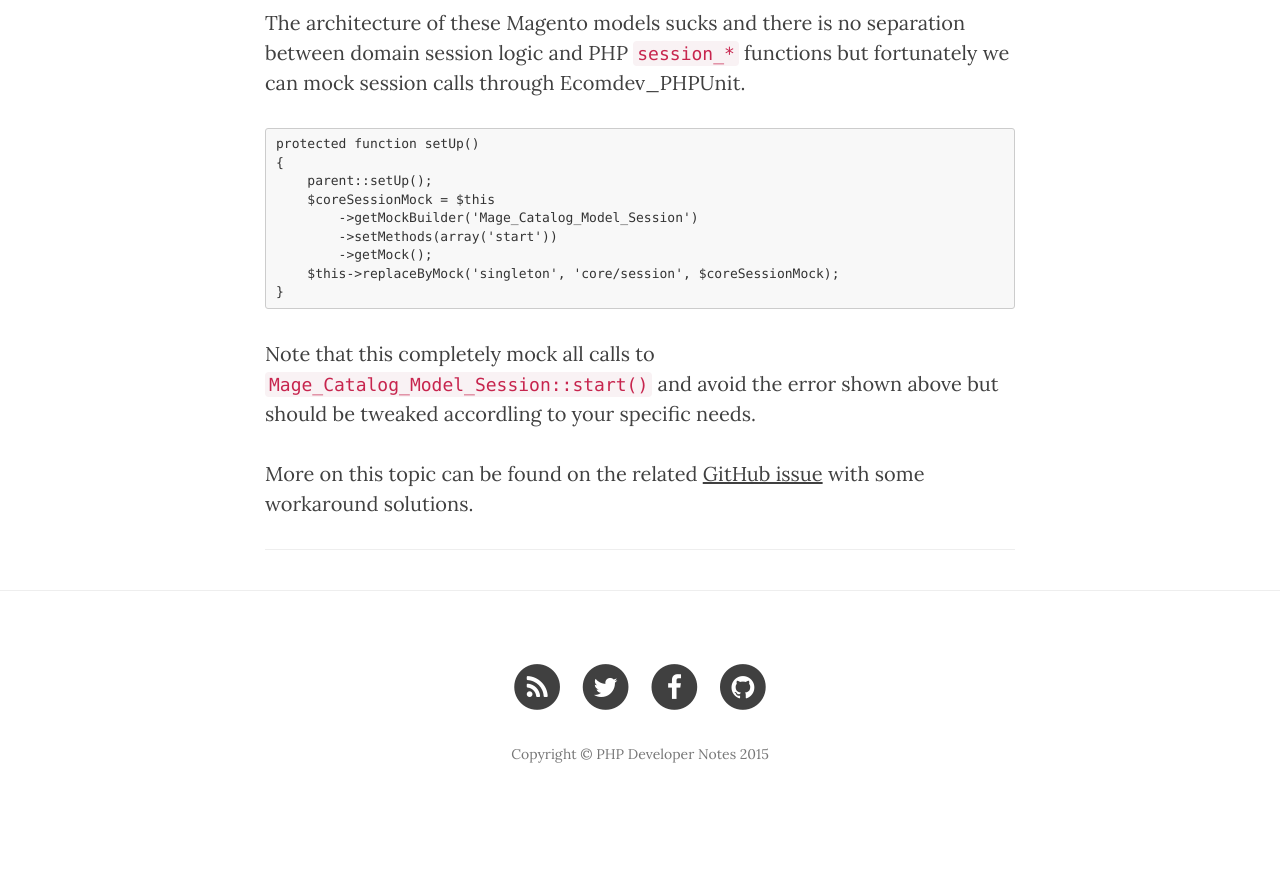
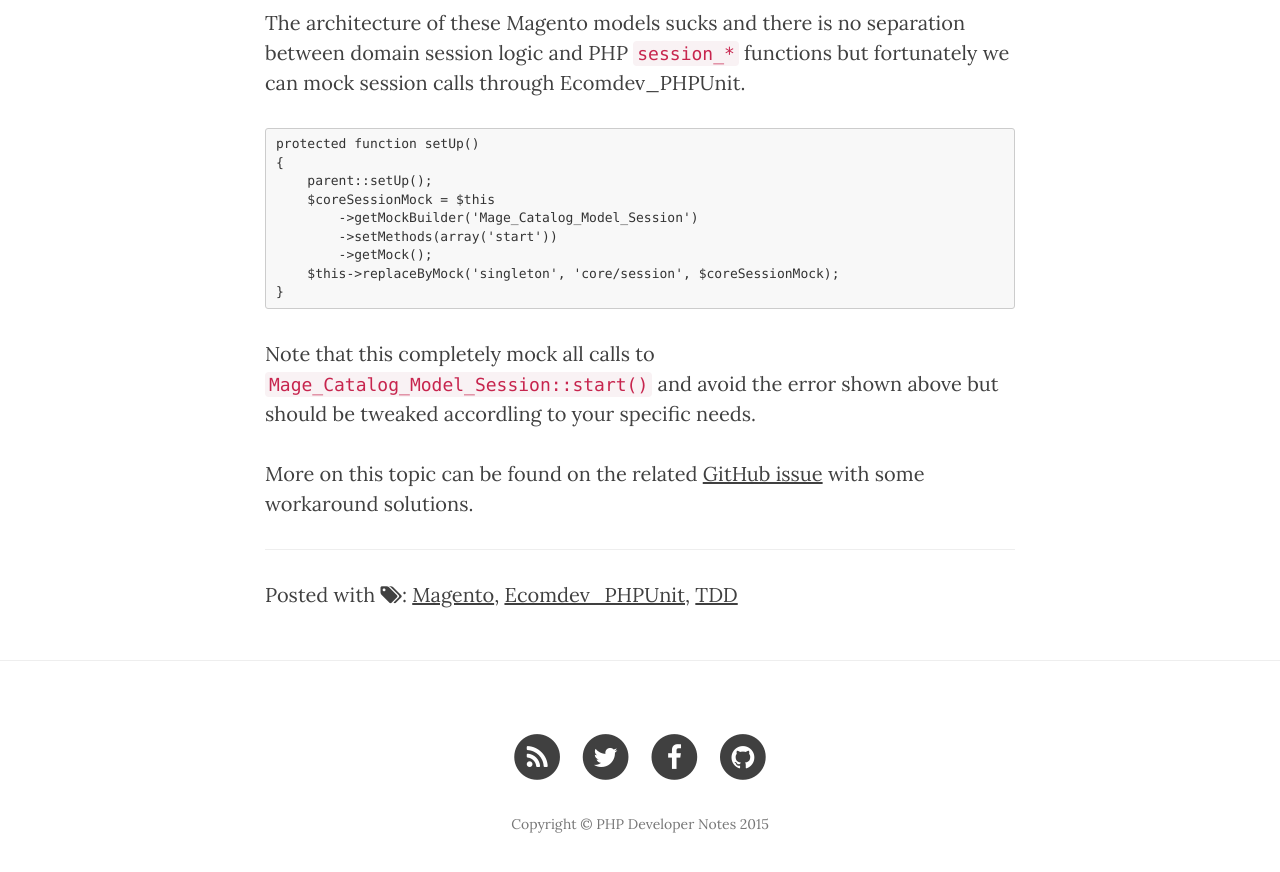
Before and after one commit to mmenozzi/mmenozzi.github.io, a Jekyll site: the page built from _posts/2015-07-21-session-handling-while-testing-magento-with-ecomdev-phpunit.md, in a window 1280 px wide and 900 px high, scrolled down 659 px. Shown: the top 872 px of the window. Built offline with Jekyll 4.4.1, drawn with Linux system fonts in a browser that asks for light colours; nearby versions of some CDN libraries; before the commit the page ends 1489 px from its top, so only the background shows below that.

Commit message:
Adds tagging

```diff
--- /dev/null
+++ b/_data/tags.yml
@@ -0,0 +1,8 @@
+- slug: magento
+  name: Magento
+
+- slug: ecomdev-phpunit
+  name: Ecomdev_PHPUnit
+
+- slug: tdd
+  name: TDD
--- a/_includes/nav.html
+++ b/_includes/nav.html
@@ -18,11 +18,13 @@
                 <li>
                     <a href="{{ site.baseurl }}/">Home</a>
                 </li>
-                {% for page in site.pages %}{% if page.title %}
-                <li>
-                    <a href="{{ page.url | prepend: site.baseurl }}">{{ page.title }}</a>
-                </li>
-                {% endif %}{% endfor %}
+                {% for page in site.pages %}
+                    {% if page.title and (page.nonav.empty? or page.nonav == false) %}
+                        <li>
+                            <a href="{{ page.url | prepend: site.baseurl }}">{{ page.title }}</a>
+                        </li>
+                    {% endif %}
+                {% endfor %}
             </ul>
         </div>
         <!-- /.navbar-collapse -->
--- a/_layouts/post.html
+++ b/_layouts/post.html
@@ -1,6 +1,24 @@
 ---
 layout: default
 ---
+
+{% assign post = page %}
+{% if post.tags.size > 0 %}
+    {% capture tags_content %}Posted with {% if post.tags.size == 1 %}<i class="fa fa-tag"></i>{% else %}<i class="fa fa-tags"></i>{% endif %}: {% endcapture %}
+    {% for post_tag in post.tags %}
+        {% for data_tag in site.data.tags %}
+            {% if data_tag.slug == post_tag %}
+                {% assign tag = data_tag %}
+            {% endif %}
+        {% endfor %}
+        {% if tag %}
+            {% capture tags_content_temp %}{{ tags_content }}<a href="/blog/tag/{{ tag.slug }}/">{{ tag.name }}</a>{% if forloop.last == false %}, {% endif %}{% endcapture %}
+            {% assign tags_content = tags_content_temp %}
+        {% endif %}
+    {% endfor %}
+{% else %}
+    {% assign tags_content = '' %}
+{% endif %}
 
 <!-- Post Header -->
 <header class="intro-header" style="background-image: url('{{ site.baseurl }}/{% if page.header-img %}{{ page.header-img }}{% else %}{{ site.header-img }}{% endif %}')">
@@ -29,6 +47,11 @@
 
                 <hr>
 
+                <p id="post-meta">{{ tags_content }}</p>
+
+                {% if page.previous.url or page.next.url %}
+                    <hr>
+
                     <ul class="pager">
                         {% if page.previous.url %}
                         <li class="previous">
@@ -41,6 +64,8 @@
                         </li>
                         {% endif %}
                     </ul>
+                {% endif %}
+
 
             </div>
         </div>
--- a/_posts/2015-07-21-session-handling-while-testing-magento-with-ecomdev-phpunit.md
+++ b/_posts/2015-07-21-session-handling-while-testing-magento-with-ecomdev-phpunit.md
@@ -3,7 +3,7 @@
 title:      "Session handling while testing Magento with Ecomdev_PHPUnit"
 date:       2015-07-21 12:00:00
 author:     "Manuele Menozzi"
-tags: [Magento, Ecomdev_PHPUnit, TDD]
+tags: [magento, ecomdev-phpunit, tdd]
 ---
 
 When testing Magento with Ecomdev_PHPUnit the following error could occur:
```
Also changed, not shown: _layouts/blog_by_tag.html (added, +41 -0 lines), blog/tag/ecomdev-phpunit.md (added, +6 -0 lines), blog/tag/magento.md (added, +6 -0 lines), blog/tag/tdd.md (added, +6 -0 lines). Lines whose indentation alone changed are shown as unchanged.
